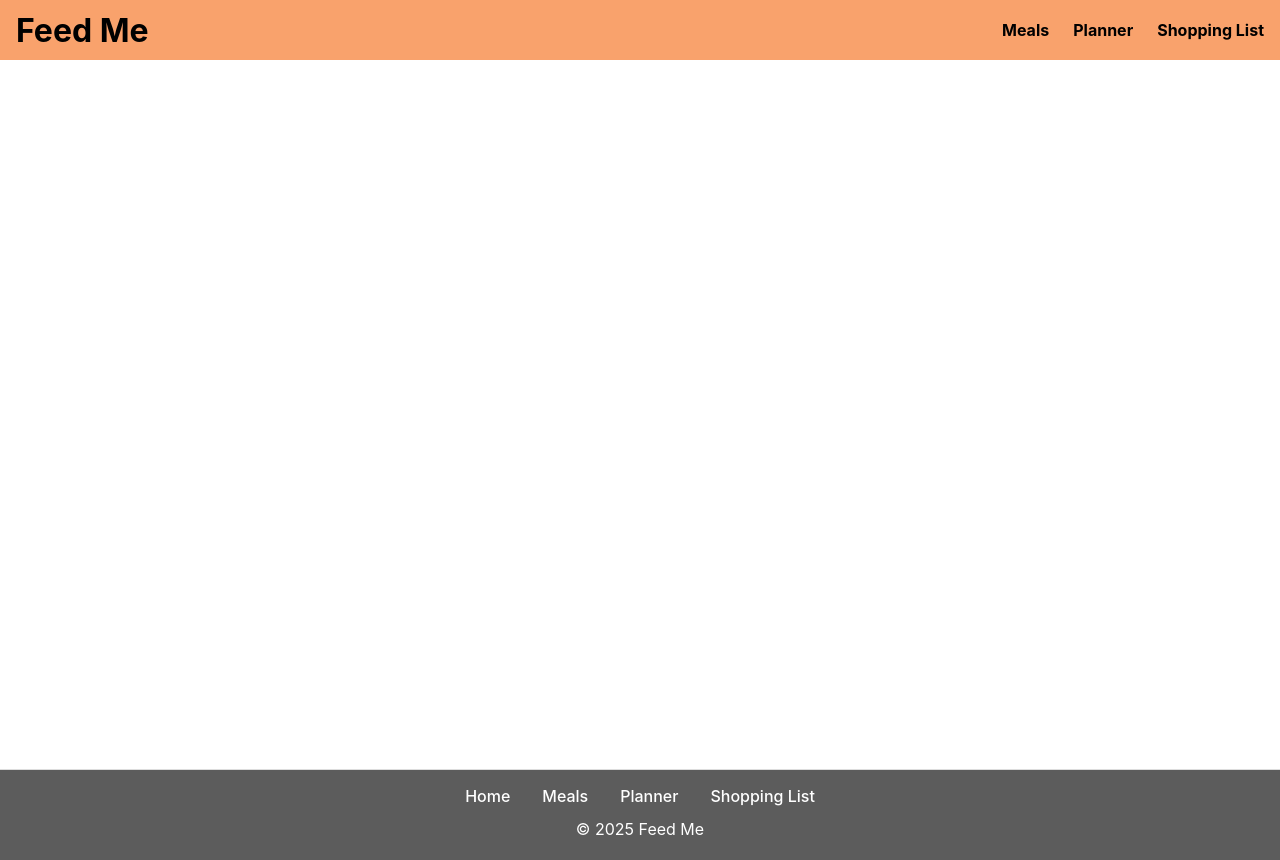
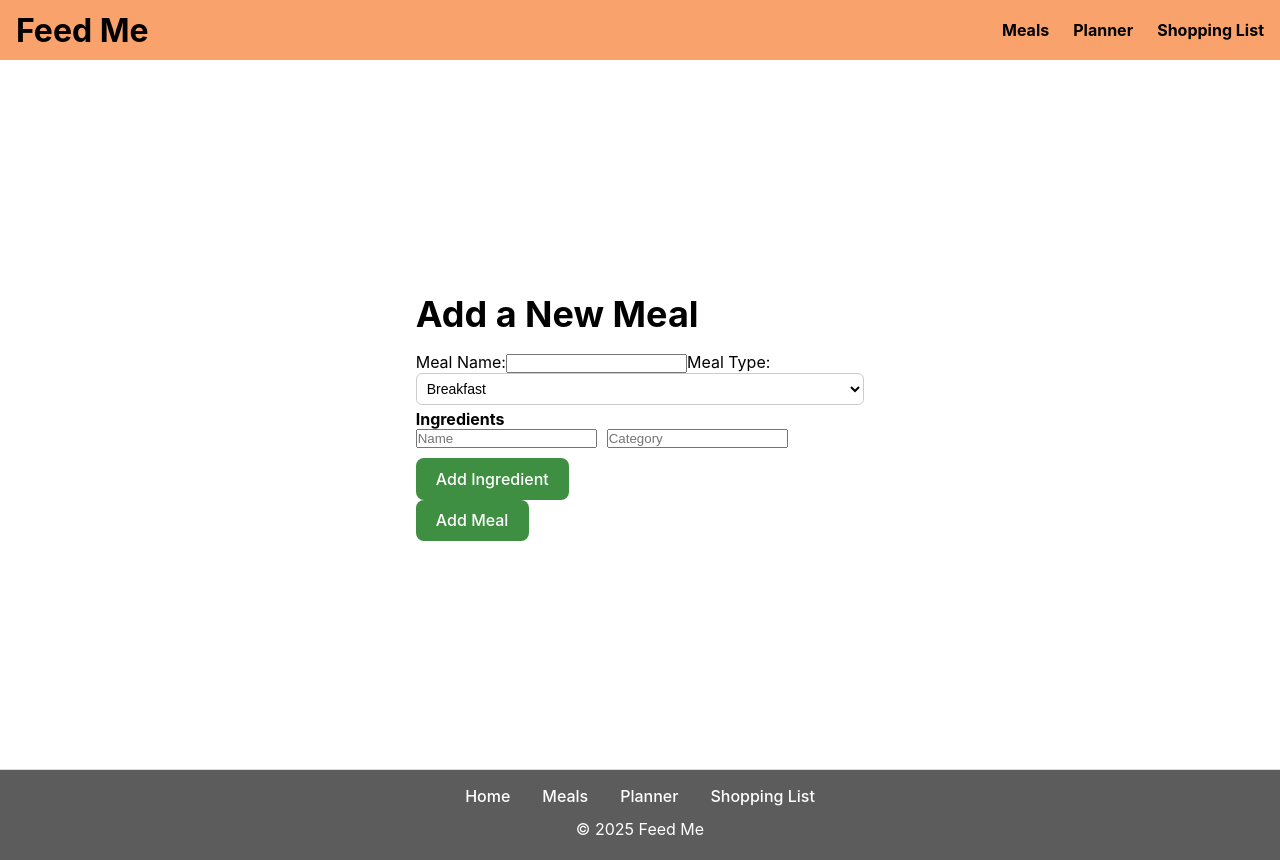
Before and after one commit to EoinCous/shopping-list-generator, a React (Vite) app: page /meals/new in a window 1280 px wide. Built offline with nearby package versions, Linux system fonts and the light colour scheme.

Commit message:
implement add new meal feature

```diff
--- a/src/App.jsx
+++ b/src/App.jsx
@@ -11,6 +11,7 @@ import Header from './components/Header'
 import { useEffect } from 'react';
 import defaultMeals from './data/meals.json';
 import { getMealsFromStorage, saveMealsToStorage } from './services/mealStorage'
+import NewMeal from './pages/NewMeal'
 
 function App() {
   useEffect(() => {
@@ -28,6 +29,7 @@ function App() {
         <Routes>
           <Route path='/' element={<Home />}/>
           <Route path='/meals' element={<Meals />}/>
+          <Route path='/meals/new' element={<NewMeal />}/>
           <Route path='/meal/:id' element={<MealDetails />}/>
           <Route path='/planner' element={<Planner />}/>
           <Route path='/shopping-list' element={<ShoppingList />}/>
--- /dev/null
+++ b/src/css/NewMeal.css
@@ -0,0 +1,14 @@
+.new-meal {
+  max-width: 600px;
+  margin: auto;
+}
+
+.new-meal h2 {
+    margin-bottom: 20px;
+}
+
+.ingredient-row {
+  display: flex;
+  gap: 10px;
+  margin-bottom: 10px;
+}
--- a/src/pages/MealDetails.jsx
+++ b/src/pages/MealDetails.jsx
@@ -1,6 +1,6 @@
 import { useParams } from 'react-router-dom';
 import "../css/MealDetails.css";
-import { deleteMeal, getMealsFromStorage } from '../services/mealStorage';
+import { deleteMealFromStorage, getMealsFromStorage } from '../services/mealStorage';
 import { useNavigate } from 'react-router-dom';
 
 function MealDetails(){
@@ -22,7 +22,7 @@ function MealDetails(){
         <p><strong>Ingredients:</strong> {meal.ingredients.map(ingredient => ingredient.name).join(", ")}</p>
         <p><strong>Recipe:</strong> ?</p>
         <button onClick={() => {
-            deleteMeal(meal.id)
+            deleteMealFromStorage(meal.id)
             navigate("/meals")
             localStorage.setItem("mealPlan", JSON.stringify({}));
           }}>
--- a/src/pages/Meals.jsx
+++ b/src/pages/Meals.jsx
@@ -17,6 +17,10 @@ function Meals(){
     navigate(0); // This reloads the current route like a full page reload
   };
 
+  const addNewMeal = () => {
+    navigate("/meals/new")
+  }
+
     return (
         <div className='meals'>
             <div className='header'>
@@ -35,6 +39,7 @@ function Meals(){
                 saveMealsToStorage(defaultMeals)
                 refreshPage()
             }}>Reset default meals</button>
+            <button onClick={() => addNewMeal()}>Add new meal</button>
         </div>
     )
 }
--- /dev/null
+++ b/src/pages/NewMeal.jsx
@@ -0,0 +1,89 @@
+import { useState } from "react";
+import { useNavigate } from "react-router-dom";
+import "../css/NewMeal.css";
+import { getMealsFromStorage } from "../services/mealStorage";
+
+function NewMeal() {
+  const navigate = useNavigate();
+  const [name, setName] = useState("");
+  const [type, setType] = useState("Breakfast");
+  const [ingredients, setIngredients] = useState([{ name: "", category: "" }]);
+
+  const handleIngredientChange = (index, field, value) => {
+    const updatedIngredients = [...ingredients];
+    updatedIngredients[index][field] = value;
+    setIngredients(updatedIngredients);
+  };
+
+  const addIngredient = () => {
+    setIngredients([...ingredients, { name: "", category: "" }]);
+  };
+
+  const removeIngredient = (index) => {
+    setIngredients(ingredients.filter((_, i) => i !== index));
+  };
+
+  const handleSubmit = (e) => {
+    e.preventDefault();
+
+    const storedMeals = getMealsFromStorage();
+    const meal = {
+      id: storedMeals.length + 1,
+      name,
+      type,
+      ingredients
+    };
+
+    addMealToStorage(meal);
+    navigate("/meals");
+  };
+
+  return (
+    <div className="new-meal">
+      <h2>Add a New Meal</h2>
+      <form onSubmit={handleSubmit}>
+        <label>
+          Meal Name:
+          <input value={name} onChange={(e) => setName(e.target.value)} required />
+        </label>
+
+        <label>
+          Meal Type:
+          <select value={type} onChange={(e) => setType(e.target.value)}>
+            <option>Breakfast</option>
+            <option>Lunch</option>
+            <option>Dinner</option>
+            <option>Snack</option>
+          </select>
+        </label>
+
+        <h4>Ingredients</h4>
+        {ingredients.map((ingredient, index) => (
+          <div key={index} className="ingredient-row">
+            <input
+              placeholder="Name"
+              value={ingredient.name}
+              onChange={(e) => handleIngredientChange(index, "name", e.target.value)}
+              required
+            />
+            <input
+              placeholder="Category"
+              value={ingredient.category}
+              onChange={(e) => handleIngredientChange(index, "category", e.target.value)}
+              required
+            />
+            {ingredients.length > 1 && (
+              <button type="button" onClick={() => removeIngredient(index)}>Remove</button>
+            )}
+          </div>
+        ))}
+        <button type="button" onClick={addIngredient}>Add Ingredient</button>
+
+        <br />
+        <button type="submit">Add Meal</button>
+      </form>
+    </div>
+  );
+}
+
+export default NewMeal;
--- a/src/services/mealStorage.js
+++ b/src/services/mealStorage.js
@@ -9,7 +9,12 @@ export const saveMealsToStorage = (meals) => {
   localStorage.setItem(MEALS_KEY, JSON.stringify(meals));
 };
 
-export const deleteMeal = (id) => {
+export const addMealToStorage = (meal) => {
+  const meals = getMeals();
+  saveMeals([...meals, meal]);
+};
+
+export const deleteMealFromStorage = (id) => {
   const meals = getMealsFromStorage().filter(meal => meal.id !== id);
   saveMealsToStorage(meals);
 };
```
